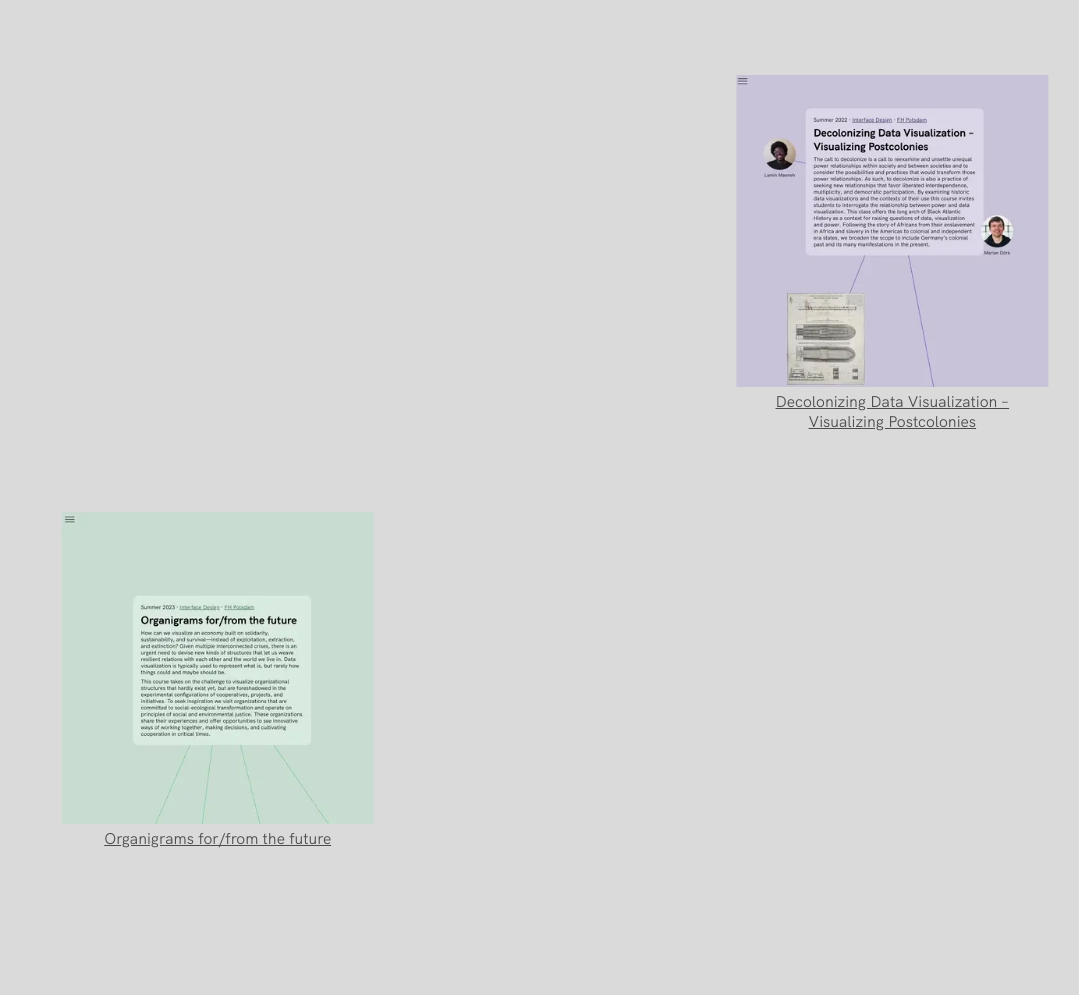
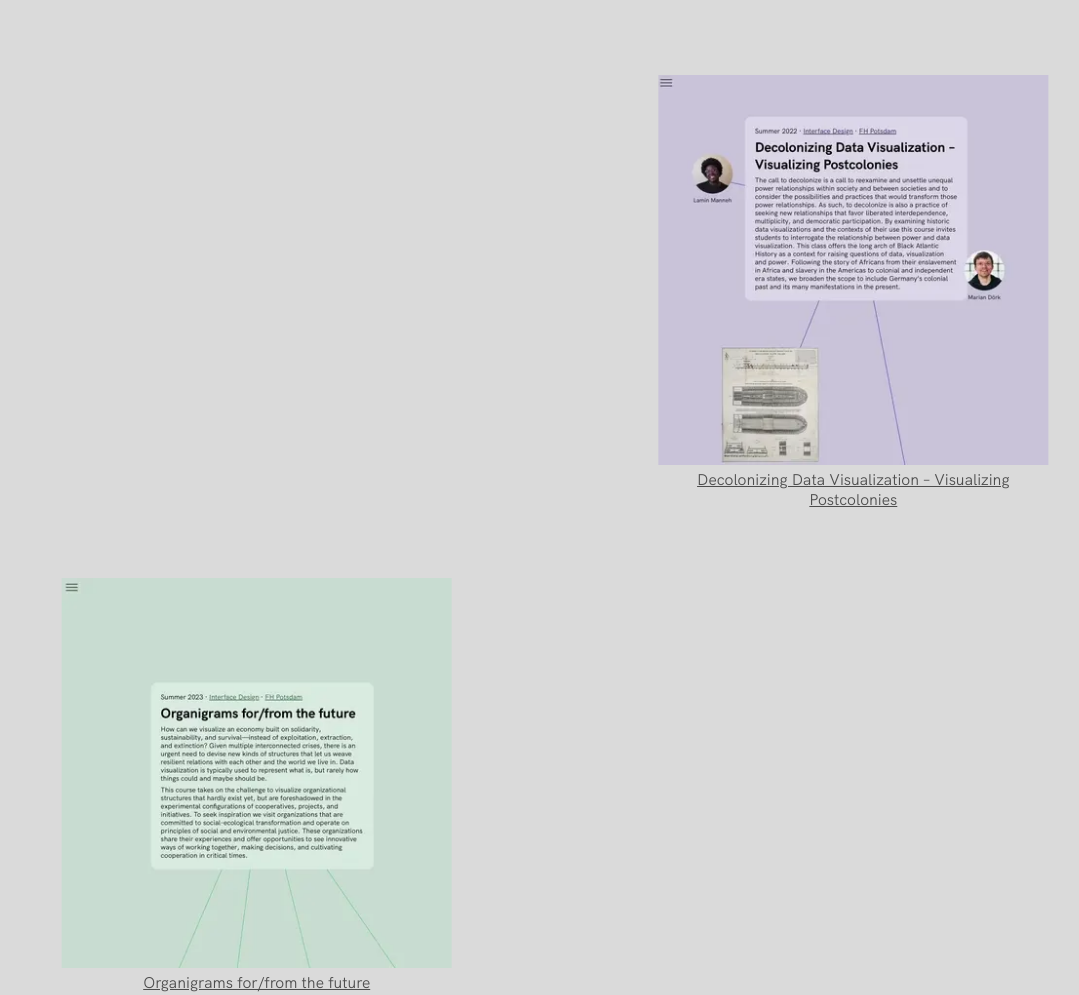
Before and after one commit to uclab-potsdam/syllabus-site, a plain HTML site: page index.html in a window 1280 px wide. Shown: the part 6601-7596 px from the top of the page, without its empty margins (119-1198 px from the left). Drawn offline with Linux system fonts and the light colour scheme.

Commit message:
images to figures

```diff
--- a/src/style.css
+++ b/src/style.css
@@ -75,16 +75,16 @@ body {
   pointer-events: none;
 }
 
-.content > p > img {
+.content > figure > img {
     transition: transform 0.5s ease;
     cursor: zoom-in;
 }
 
-.content a img {
+.content > a > img {
     cursor: pointer;
 }
 
-.content > p > img.noresize {
+.content > figure > img.noresize {
     cursor: unset;
 }
 
@@ -111,7 +111,7 @@ li {
 
 div.hasImg {
     background: none;
-    max-width: 20em;
+    max-width: 25em;
     text-align: center;
     padding: 0;
 }
@@ -163,9 +163,6 @@ p {
 }
 
  /* Specific styles */
-#app, #wrapper, #links {
-    pointer-events: none;
-}
 #wrapper {
     position: absolute;
     width: 100%;
@@ -221,10 +218,17 @@ p {
     border-radius: .5em;
     font-size: 0.85em;
 }
+
+.content figure {
+    text-align: center;
+    margin: 0;
+    padding: 0;
+}
+
 .content img, .cursor img {
     max-width: 100%;
-    height: 20em;
-    max-height: 20em;
+    height: 25em;
+    max-height: 25em;
     object-fit: contain;
 }
 
@@ -272,6 +276,11 @@ a[href^="#"]:hover {
     transition: all 0.3s ease-in-out;
     padding: 3em 0.75em 0.75em 0.75em;
 }
+
+#anchors a {
+    cursor: pointer !important;
+}
+
 #anchors p {
     margin: 0;
     padding: 0.2em;
@@ -285,7 +294,7 @@ a[href^="#"]:hover {
    left: 0%;
    background-color: var(--background-menu);
 }
-#anchors .active a{
+#anchors .active a {
     font-weight: bold;
     color: var(--font) !important;
 }
@@ -320,18 +329,20 @@ footer a:hover img, footer a:active img {
 }
 @media only screen and (max-width: 767px) and (orientation: portrait) {
     body {
-        font-size: 16px !important;
+        font-size: 15px !important;
     }
     h1 { font-size: 1.75em; }
 
-    .content{
-        max-width: 20em;
+    .content, figure {
+        max-width: 20em !important;
     }
+
     .content img, #cursor img {
         max-width: 17.5em;
         max-height: 17.5em;
         height: 17.5em;
     }
+
     .cursor{
         max-width: 85%;
         left: unset;
--- a/src/syllabussite.js
+++ b/src/syllabussite.js
@@ -298,35 +298,45 @@ function createBaseData(json) {
 	imagesLoaded()
 	updateView()
 }
+
 function wrapCaptions() {
-		// wrap image captions with a span
-		document.querySelectorAll('div.content').forEach(div => {
-			// Check if there's exactly one image inside the div
-			const images = div.querySelectorAll('img');
-			if (images.length === 1) {
-				let img = images[0];
+	document.querySelectorAll('div.content').forEach(div => {
+		const imgElement = div.querySelector('img:first-child');
+		if (imgElement) {
+			div.classList.add('hasImg');
+			const figure = document.createElement('figure');
+			figure.appendChild(imgElement);
+			const textNodes = Array.from(div.childNodes);
+			// Create a caption element and append the text nodes
+			const caption = document.createElement('figcaption');
 
-				div.classList.add('hasImg');
+			// Iterate through child nodes, handle text and elements differently
+			Array.from(div.childNodes).forEach(node => {
+				if (node.nodeType === Node.TEXT_NODE) {
+				if (typeof node.innerHTML !== "undefined") caption.appendChild(node);
+				} else if (node.tagName === 'P') {
+					let figpar = node.innerHTML.trim().replace(/^\<br\>/, "");
+					caption.innerHTML += figpar;
+				} else {
+				// Append other elements as-is
+				caption.appendChild(node);
+				}
+			});
 
-				// Case 1: Image outside, caption inside paragraph
-				if (img.parentElement.tagName !== 'P' && img.nextElementSibling?.tagName === 'P') {
-					const p = img.nextElementSibling;
-					p.innerHTML = `<span>${p.innerHTML}</span>`;
-				}
-				// Case 2: Both image and caption inside paragraph
-				else if (img.parentElement.tagName === 'P') {
-					const p = img.parentElement;
-					const restOfContent = p.innerHTML.split(img.outerHTML)[1];
-					p.innerHTML = img.outerHTML + `<span>${restOfContent}</span>`;
-				}
-				// Case 3: No paragraph element, and no link
-				else if (img.parentElement.tagName !== 'A') {
-					const restOfContent = div.innerHTML.split(img.outerHTML)[1];
-					div.innerHTML = img.outerHTML + `<span>${restOfContent}</span>`;
-				}
-			}
-		});
+			caption.innerHTML = "<span>"+caption.innerHTML+"</span>";
+
+			// Append the caption to the figure
+			figure.appendChild(caption);
+
+			// Clear the content of the div
+			div.innerHTML = "";
+
+			// Append the figure to the div
+			div.appendChild(figure);
+		}
+	});
 }
+
 function imagesLoaded() {
 	var images = document.getElementsByTagName('img');
 	for (var i = 0; i < images.length; i++) {
@@ -412,12 +422,9 @@ async function updateView() {
         }
     });
 
-	document.querySelectorAll('.content p > img:not(.noresize)').forEach(img => {
+	document.querySelectorAll('.content > figure > img:not(.noresize)').forEach(img => {
 		img.addEventListener('click', function(e) {
-
 			if (e.target.parentElement.tagName === 'A') return;
-
-			e.preventDefault();
 
 			let content = img.closest('.content');
 			let app = document.querySelector('#app');
```
Also changed, not shown: README.md.
